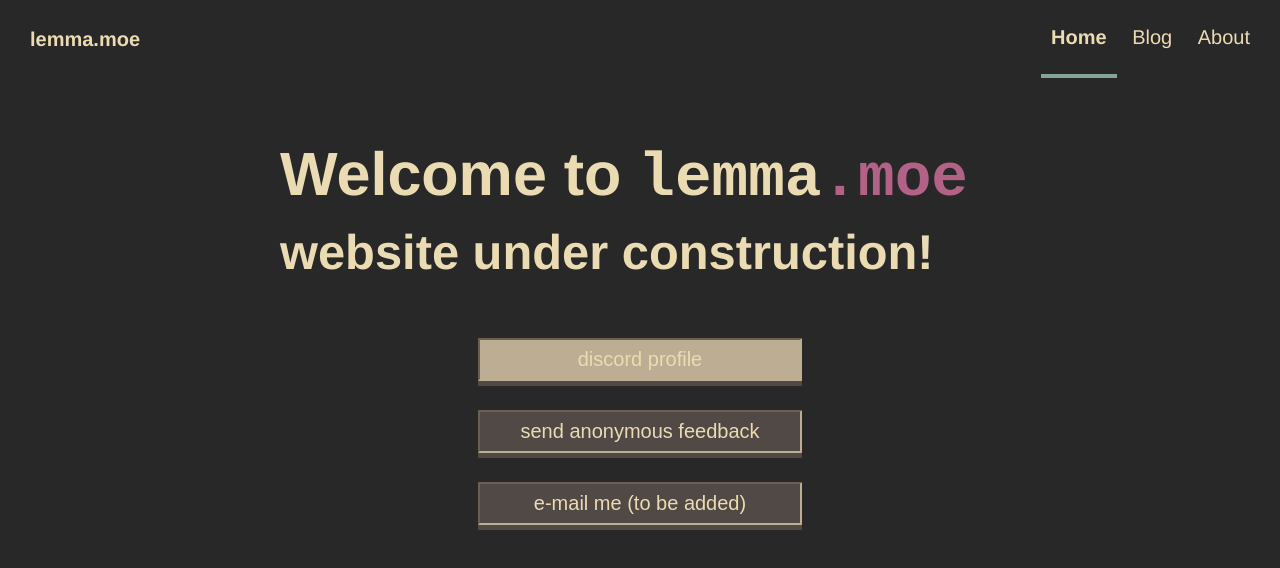
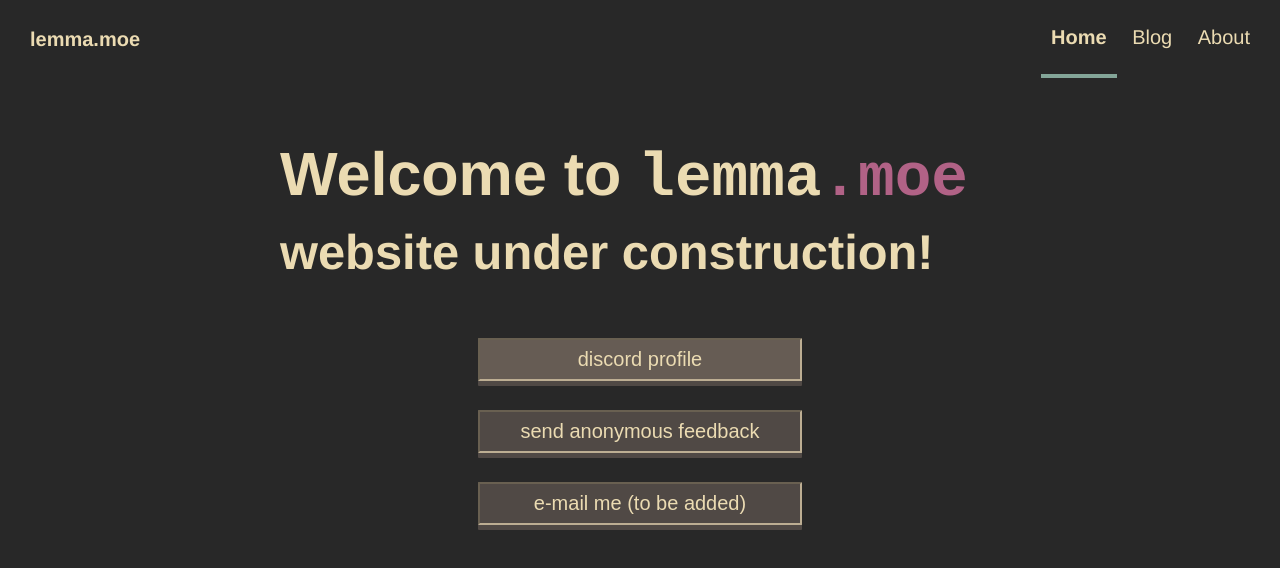
Before and after one commit to seki-mei/lemma-moe, an Astro site: page / in a window 1280 px wide. In both pictures the pointer is over the button "discord profile". Built offline with nearby package versions, Linux system fonts and the light colour scheme; Astro itself is replaced by a stand-in of ours.

Commit message:
button styling

```diff
--- a/src/styles/global.css
+++ b/src/styles/global.css
@@ -164,6 +164,7 @@ hr {
 	background-color: var(--bg-alt);
 	font-size: 2.5vh;
 	width: 45%;
+	min-width: 14em;
 	height: 20%;
 	padding: 1vh 0vw;
 	border-color: var(--border);
@@ -176,7 +177,7 @@ hr {
 }
 
 .link-button:hover {
-	background-color: var(--border);
+	background-color: var(--gvb-bg3);
 }
 .link-button:active {
 	background-color: var(--bg-alt);
```
